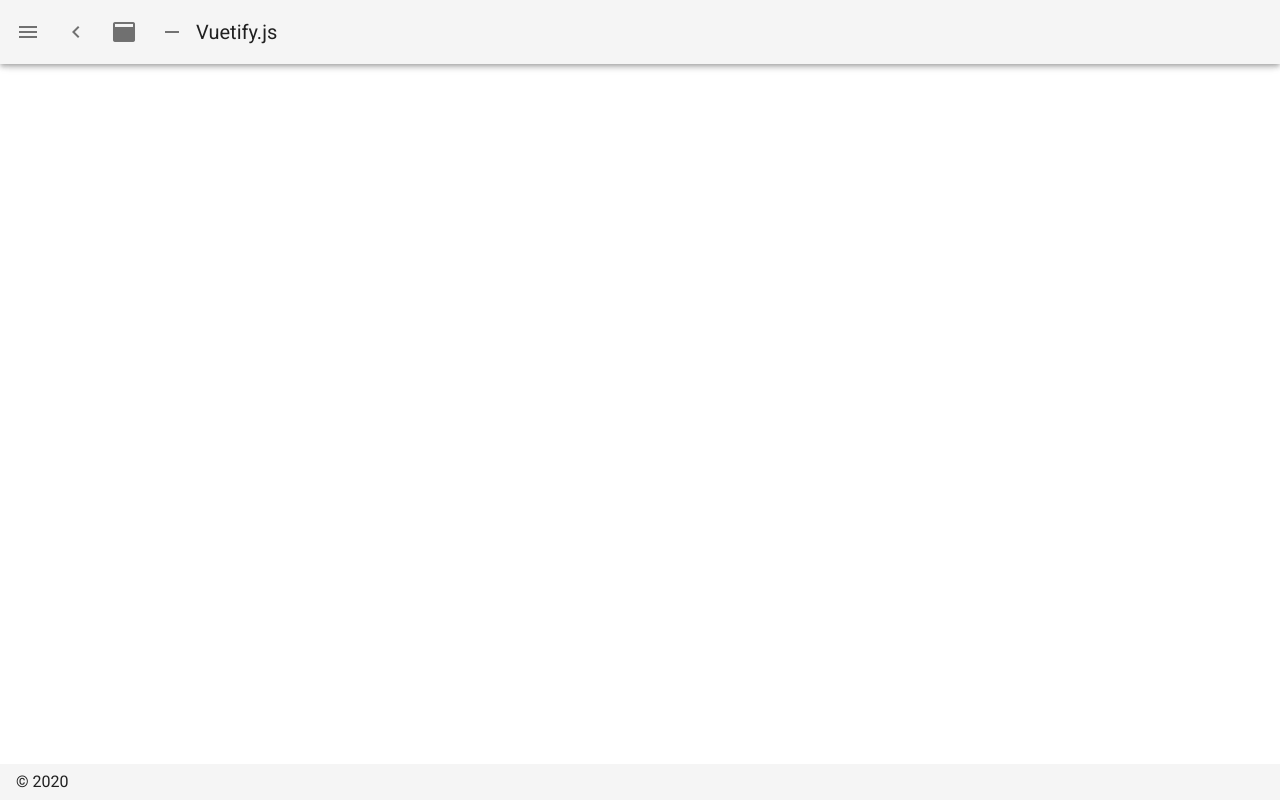
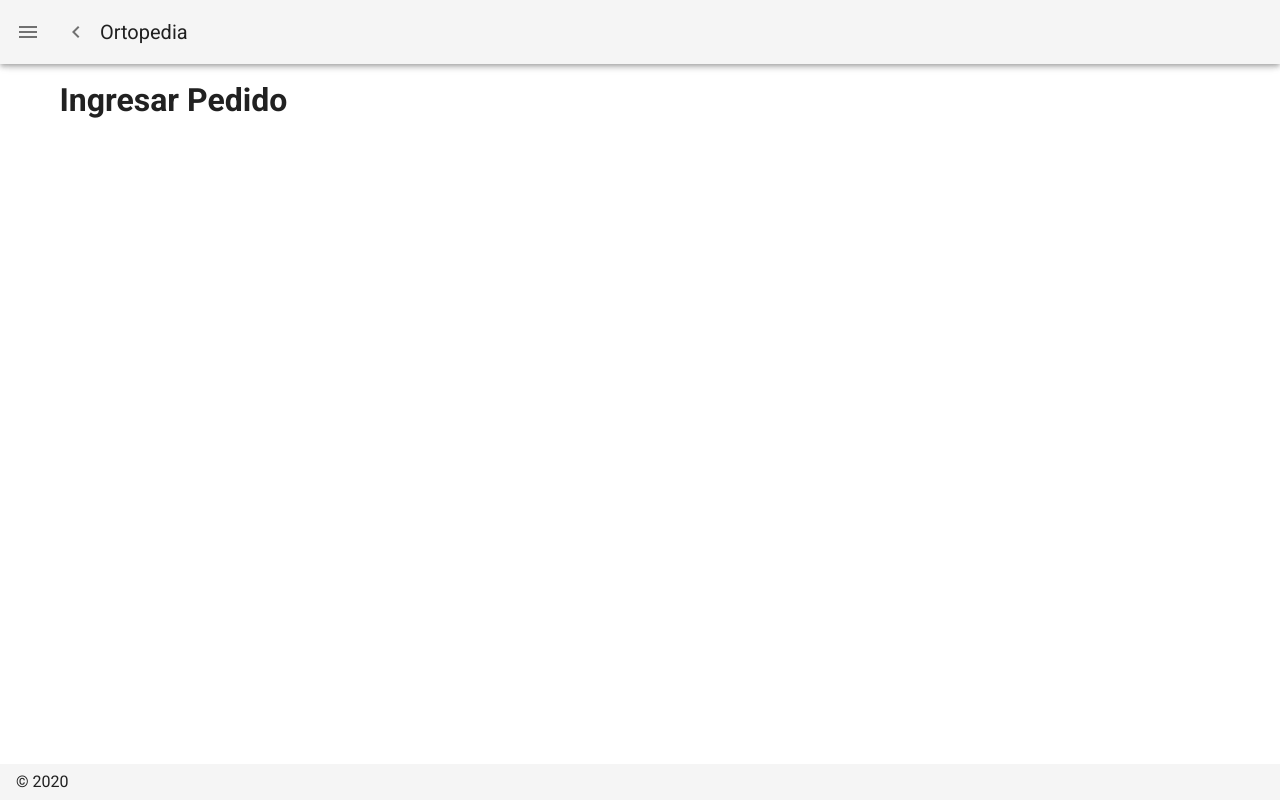
Before and after one commit to francocava/Ortopedia-FrontEnd, a Nuxt app: page /prueba in a window 1280 px wide. Before the commit this address had no page. Built offline with nearby package versions, Linux system fonts and the light colour scheme.

Commit message:
voy mejorando el layout

```diff
--- a/layouts/default.vue
+++ b/layouts/default.vue
@@ -36,18 +36,18 @@
       >
         <v-icon>mdi-{{ `chevron-${miniVariant ? 'right' : 'left'}` }}</v-icon>
       </v-btn>
-      <v-btn
+      <!-- <v-btn
         icon
         @click.stop="clipped = !clipped"
       >
         <v-icon>mdi-application</v-icon>
-      </v-btn>
-      <v-btn
+      </v-btn> -->
+      <!-- <v-btn
         icon
         @click.stop="fixed = !fixed"
       >
         <v-icon>mdi-minus</v-icon>
-      </v-btn>
+      </v-btn> -->
       <v-toolbar-title v-text="title" />
       <v-spacer />
     </v-app-bar>
@@ -69,9 +69,7 @@
 export default {
   data () {
     return {
-      clipped: false,
       drawer: false,
-      fixed: false,
       items: [
         {
           icon: 'mdi-apps',
@@ -82,12 +80,16 @@ export default {
           icon: 'mdi-chart-bubble',
           title: 'Inspire',
           to: '/inspire'
+        },
+        {
+          icon: 'mdi-apps',
+          title: 'Prueba',
+          to: '/prueba'
         }
       ],
       miniVariant: false,
       right: true,
-      rightDrawer: false,
-      title: 'Vuetify.js'
+      title: 'Ortopedia'
     }
   }
 }
--- /dev/null
+++ b/pages/prueba.vue
@@ -0,0 +1,5 @@
+<template>
+    <v-layout>
+        <h1>Ingresar Pedido</h1>
+    </v-layout>
+</template>
```
